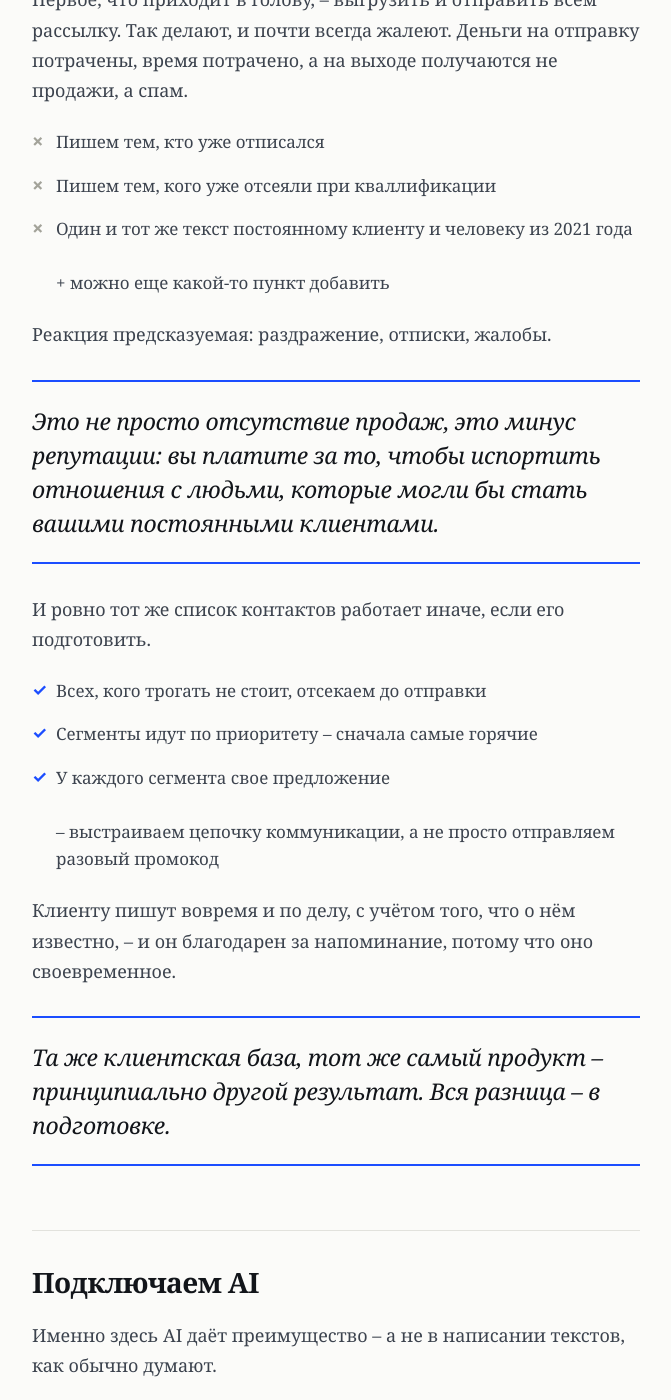
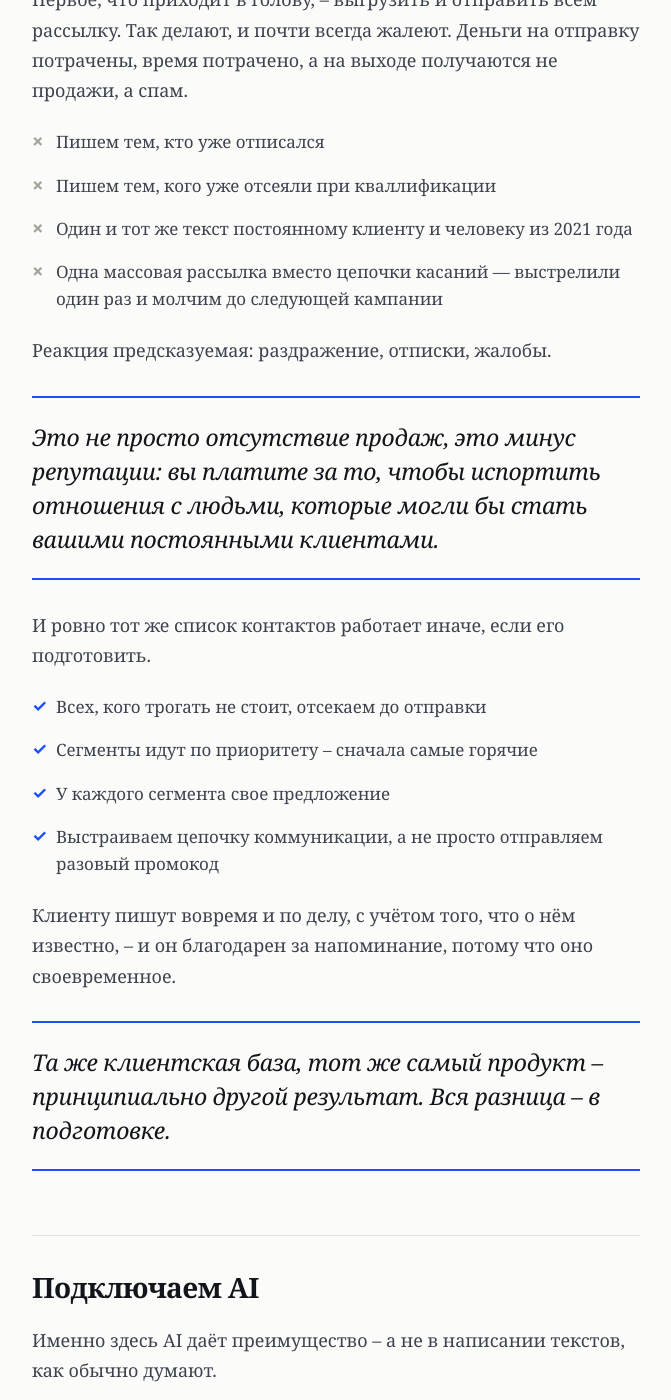
Before and after one commit to rbpp3042/my_notes, a Jekyll site: the page bluetape-crm/index.html, which Jekyll copies as it is, in a window 1280 px wide and 1400 px high, scrolled down 1446 px. Shown: the whole window, without its empty margins (304-975 px from the left). Built offline with Jekyll 4.4.1, drawn with Linux system fonts in a browser that asks for light colours.

Commit message:
bluetape-crm: доработан список «почему нельзя просто взять и написать всем»
Убраны черновые пометки, добавлены недостающие пункты (разовая рассылка vs цепочка касаний).

```diff
--- a/bluetape-crm/index.html
+++ b/bluetape-crm/index.html
@@ -105,7 +105,8 @@
     <ul class="d-list no">
       <li>Пишем тем, кто уже отписался</li>
       <li>Пишем тем, кого уже отсеяли при кваллификации</li>
-      <li>Один и тот же текст постоянному клиенту и человеку из 2021 года<br><br>+ можно еще какой-то пункт добавить</li>
+      <li>Один и тот же текст постоянному клиенту и человеку из 2021 года</li>
+      <li>Одна массовая рассылка вместо цепочки касаний — выстрелили один раз и молчим до следующей кампании</li>
     </ul>
     <p>Реакция предсказуемая: раздражение, отписки, жалобы.</p>
     <div class="d-q">Это не просто отсутствие продаж, это минус репутации: вы платите за то, чтобы испортить отношения с людьми, которые могли бы стать вашими постоянными клиентами.</div>
@@ -113,7 +114,8 @@
     <ul class="d-list yes">
       <li>Всех, кого трогать не стоит, отсекаем до отправки</li>
       <li>Сегменты идут по приоритету – сначала самые горячие</li>
-      <li>У каждого сегмента свое предложение<br><br>– выстраиваем цепочку коммуникации, а не просто отправляем разовый промокод</li>
+      <li>У каждого сегмента свое предложение</li>
+      <li>Выстраиваем цепочку коммуникации, а не просто отправляем разовый промокод</li>
     </ul>
     <p>Клиенту пишут вовремя и по делу, с учётом того, что о нём известно, – и он благодарен за напоминание, потому что оно своевременное.</p>
     <div class="d-q">Та же клиентская база, тот же самый продукт – принципиально другой результат. Вся разница – в подготовке.</div>
```
